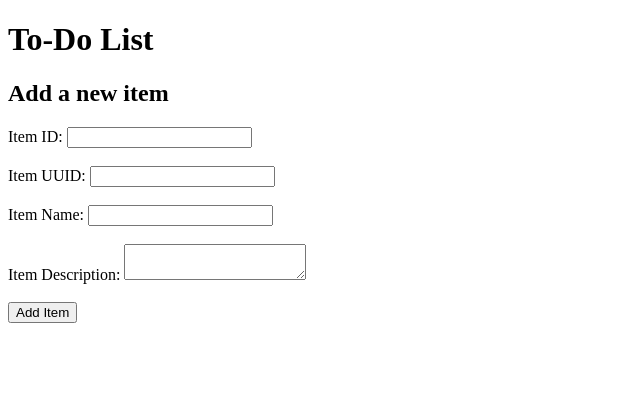
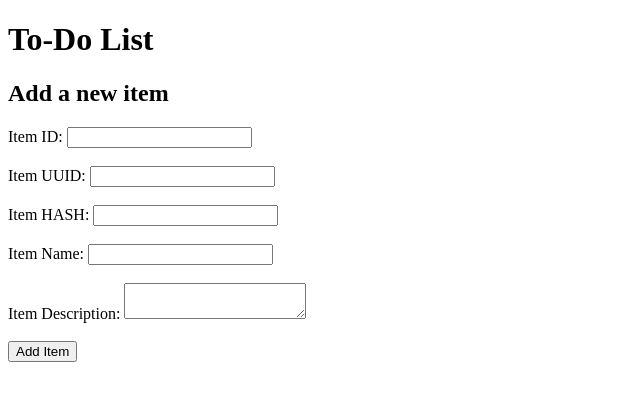
Before and after one commit to apuProgramz/GitPractice, a Flask app: page /todo in a window 1280 px wide. Shown: the top 401 px of the page, without its empty margins (0-640 px from the left). Run offline with Flask 3, Linux system fonts and the light colour scheme.

Commit message:
item_hash-added

```diff
--- a/templates/todo.html
+++ b/templates/todo.html
@@ -15,6 +15,9 @@
         <label for="item_uuid">Item UUID:</label>
         <input type="text" id="item_uuid" name="item_uuid" required><br><br>
 
+        <label for="Item Hash">Item HASH:</label>
+        <input type="text" id="Item Hash" name="Item Hash" required><br><br>
+
         <label for="item_name">Item Name:</label>
         <input type="text" id="item_name" name="item_name" required><br><br>
 
```
